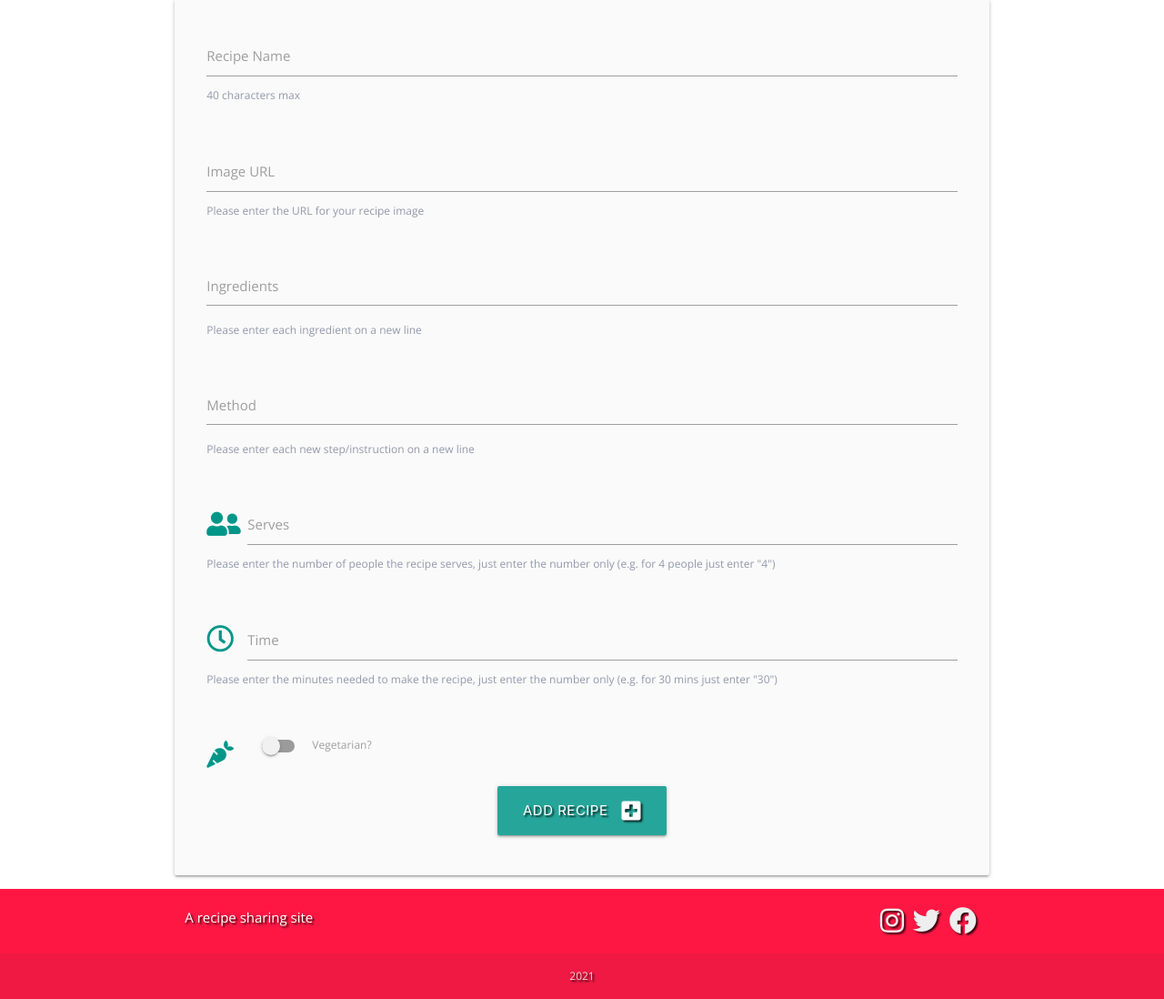
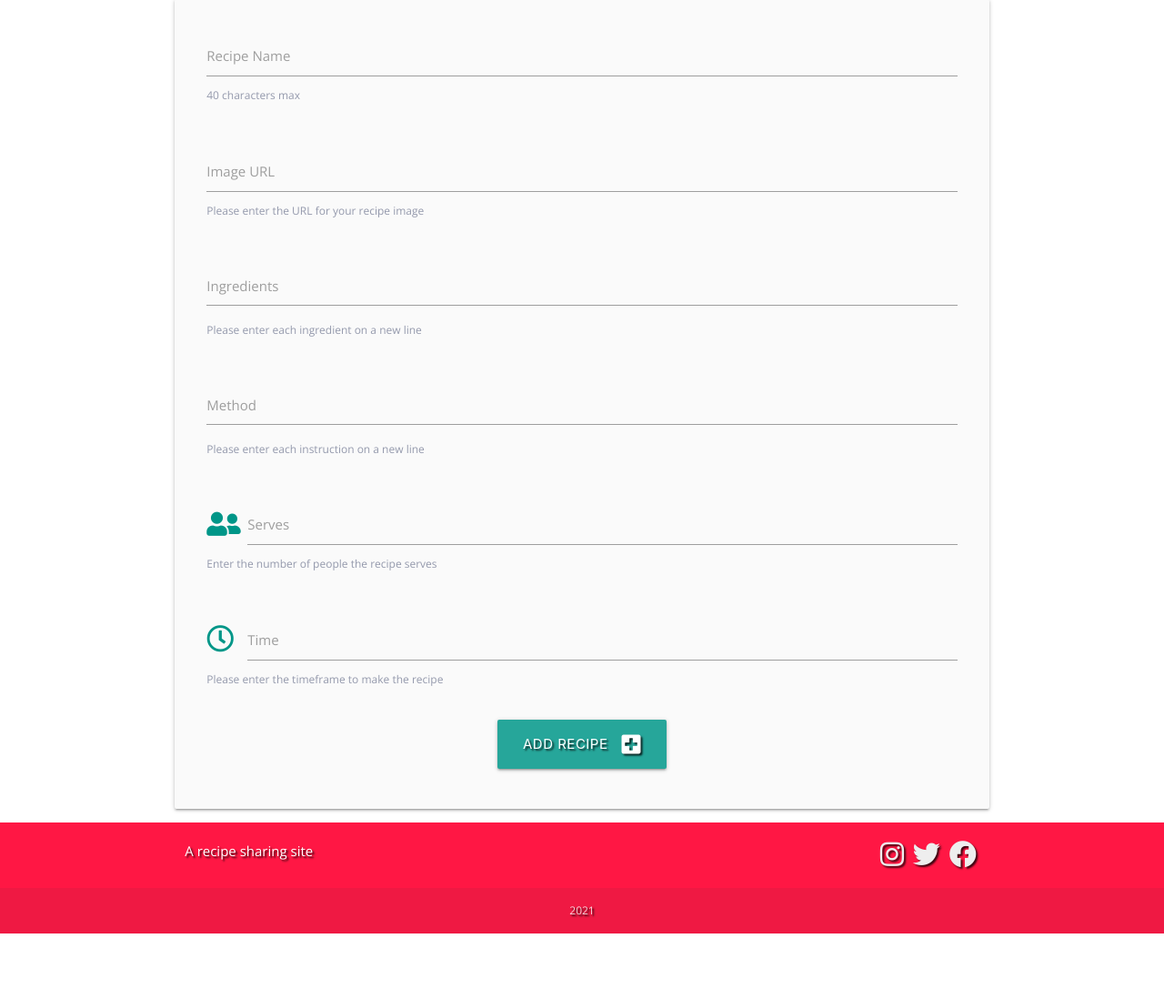
Before and after one commit to Iacopo454/Iacopo-Recipes, a Flask app: page /add_recipe in a window 1280 px wide. Shown: the part 139-1237 px from the top of the page at 91% size. After the commit the page ends 1165 px from the top, so only its background shows below. Run offline with Flask 2, Linux system fonts and the light colour scheme; some libraries are stand-ins or nearby versions.

```diff
--- a/app.py
+++ b/app.py
@@ -185,4 +185,4 @@ def something_wrong(error):
 if __name__ == "__main__":
     app.run(host=os.environ.get("IP"),
             port=int(os.environ.get("PORT")),
-            debug=True)
+            debug=False)
--- a/templates/add_recipe.html
+++ b/templates/add_recipe.html
@@ -43,7 +43,7 @@
                         <textarea id="recipe_method" name="recipe_method" minlength="3"
                             class="materialize-textarea validate" required></textarea>
                         <label for="recipe_method">Method</label>
-                        <span class="register-help">Please enter each new step/instruction on a new line</span>
+                        <span class="register-help">Please enter each instruction on a new line</span>
                     </div>
                 </div>
                 <!-- Number served input -->
@@ -53,7 +53,7 @@
                         <input id="recipe_serves" name="recipe_serves" minlength="1" maxlength="2" type="text" class="validate"
                             required>
                         <label for="recipe_serves">Serves</label>
-                        <span class="register-help">Please enter the number of people the recipe serves, just enter the number only (e.g. for 4 people just enter "4")</span>
+                        <span class="register-help">Enter the number of people the recipe serves</span>
                     </div>
                 </div>
                 <!-- Time taken input -->
@@ -63,22 +63,10 @@
                         <input id="recipe_time" name="recipe_time" minlength="1" maxlength="2" type="text" class="validate"
                             required>
                         <label for="recipe_time">Time</label>
-                        <span class="register-help">Please enter the minutes needed to make the recipe, just enter the number only (e.g. for 30 mins just enter "30")</span>
+                        <span class="register-help">Please enter the timeframe to make the recipe</span>
                     </div>
                 </div>
-                <!-- Vegetarian checkbox input -->
-                <div class="row">
-                    <div class="input-field col s12">
-                        <div class="switch">
-                            <i class="fas fa-carrot prefix teal-text"></i>
-                            <label for="recipe_vegetarian">
-                                <input type="checkbox" id="recipe_vegetarian" name="recipe_vegetarian">
-                                <span class="lever"></span>
-                                Vegetarian?
-                            </label>
-                        </div>
-                    </div>
-                </div>
+
                 <!-- Add recipe button -->
                 <div class="row">
                     <div class="col s12 center-align">
--- a/templates/index.html
+++ b/templates/index.html
@@ -12,10 +12,10 @@
         </div>
     </div>
 
-    <!-- Homepage info text section -->
+    <!-- Homepage info section -->
     <div class="container home-info">
         <div class="row">
-            <!-- Introductory text section: about site -->
+            <!-- Introduction section for the site -->
             <div class="col s12">
                 <h5 class="center-align page-header">Recipes</h5>
                 <div class="divider"></div>
@@ -25,7 +25,7 @@
                     <a href="{{ url_for('get_recipes') }}" class="btn-small">Recipes</a>
                 </div>
             </div>
-            <!-- Introductory text section: abot registering -->
+            <!-- registering section-->
             <div class="col s12">
                 <h5 class="center-align page-header">Registered?</h5>
                 <div class="divider"></div>
--- a/templates/profile.html
+++ b/templates/profile.html
@@ -24,13 +24,13 @@
         </div>
 
         <!-- Recipes added below header -->
-        <div class="row">
+        <!-- <div class="row">
             <div class="col s12 m8 offset-m2">
                 <h6 class="center-align page-header">
                     See all recipes you have added below:
                 </h6>
             </div>
-        </div>
+        </div> -->
 
         <!-- Users recipe cards display -->
         <div class="section-userrecipes">
```
Also changed, not shown: templates/recipe_details.html (+2 -13 lines), README.md (deleted).
